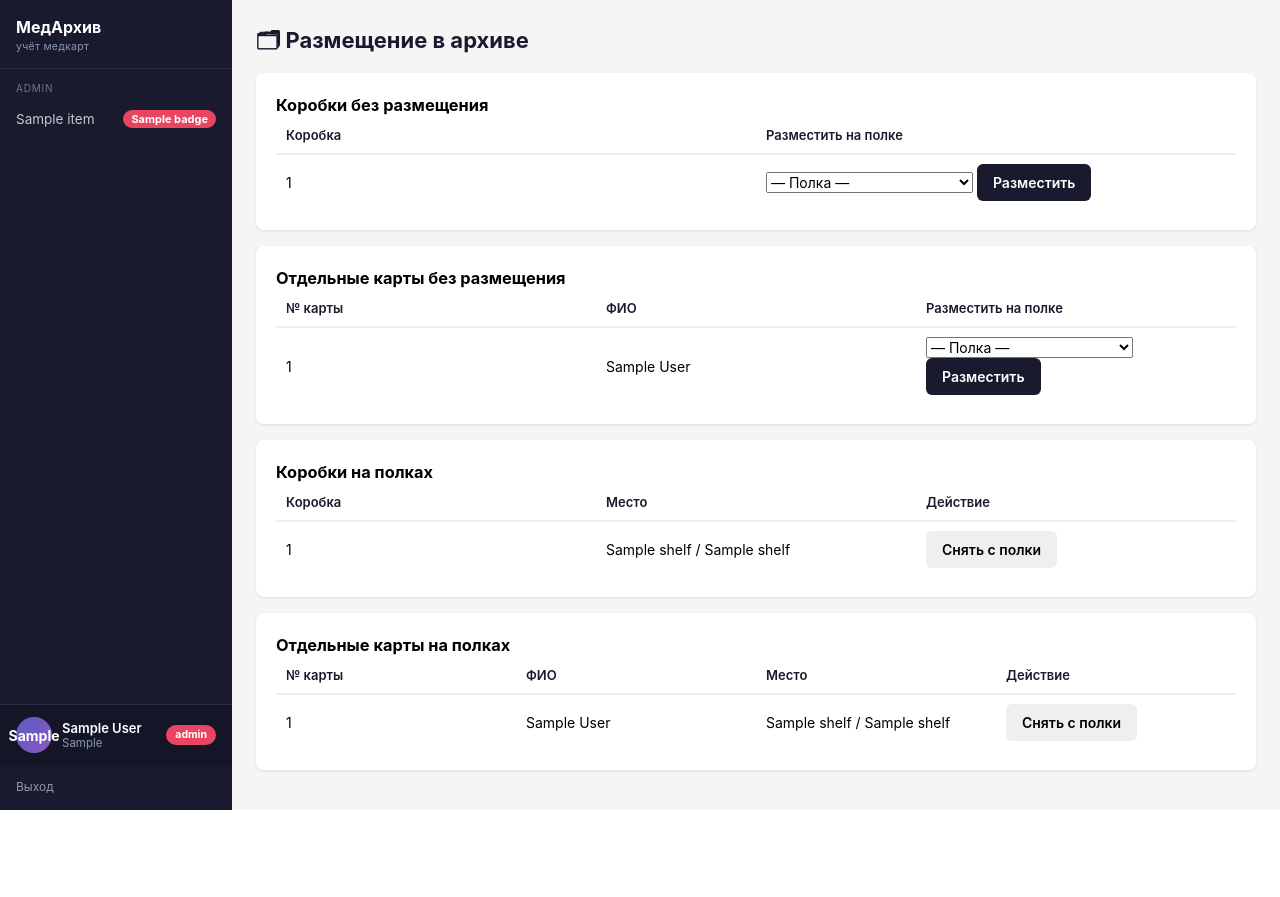
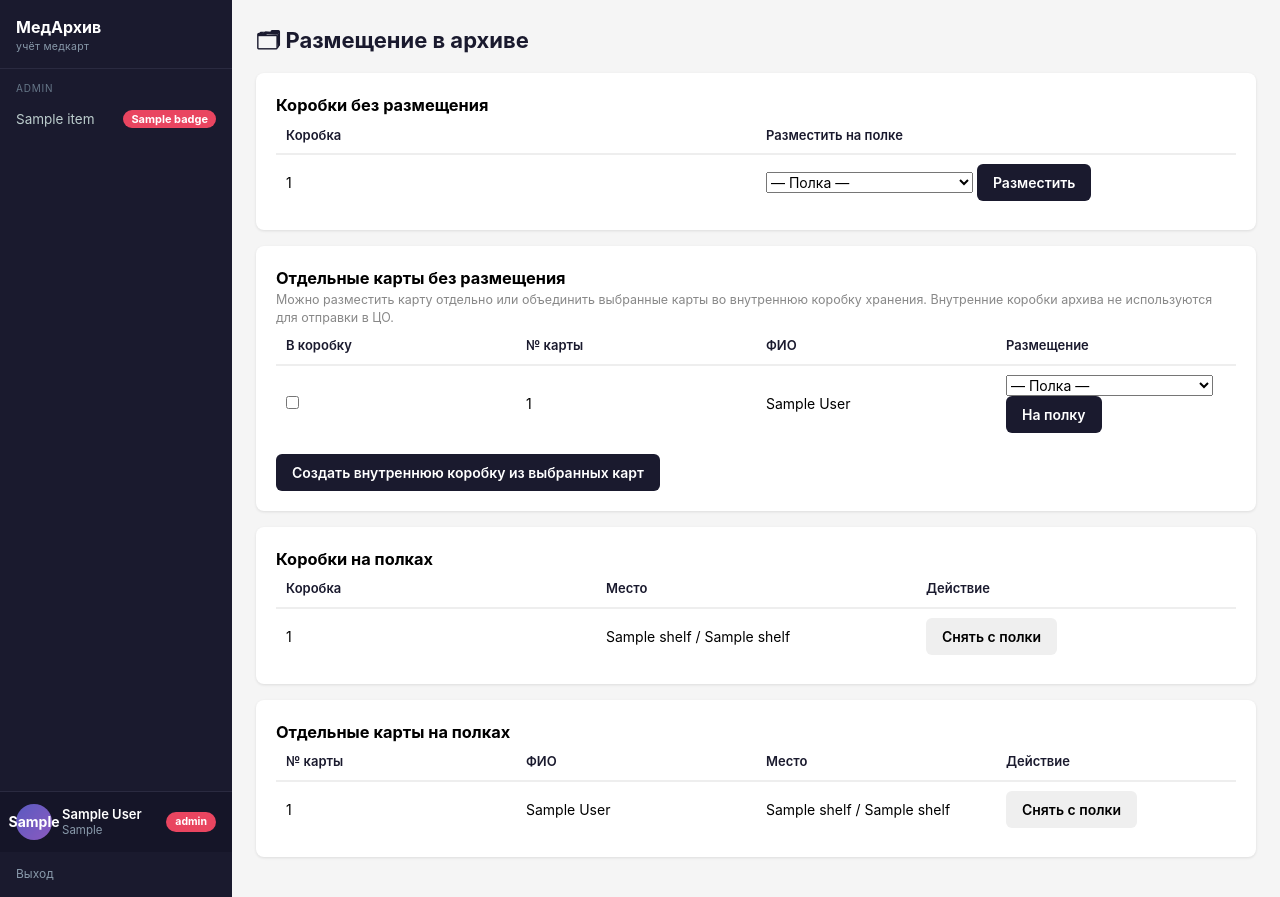
Before and after one commit to destorrr/medarchive, a FastAPI app: template src/medarchive/templates/postgresql_placement.html in a window 1280 px wide. Before the commit the page ends 810 px from the top, so only its background shows below. Run offline with FastAPI, Linux system fonts and the light colour scheme; the template is opened without the code that fills it: most values are stand-ins (such as "Sample title", 1, 10 or a date in 2020); some libraries are stand-ins or nearby versions.

Commit message:
Add internal archive box packing to placement page

```diff
--- a/src/medarchive/templates/postgresql_placement.html
+++ b/src/medarchive/templates/postgresql_placement.html
@@ -22,21 +22,30 @@
 </div>
 <div class="card">
     <h3>Отдельные карты без размещения</h3>
-    {% if cards and shelves %}
-    <table class="data"><thead><tr><th>№ карты</th><th>ФИО</th><th>Разместить на полке</th></tr></thead><tbody>
-    {% for card in cards %}<tr><td>{{ card.card_number }}</td><td>{{ card.full_name }}</td><td>
+    {% if cards %}
+    <p class="muted">Можно разместить карту отдельно или объединить выбранные карты во внутреннюю коробку хранения. Внутренние коробки архива не используются для отправки в ЦО.</p>
+    <table class="data"><thead><tr><th>В коробку</th><th>№ карты</th><th>ФИО</th><th>Размещение</th></tr></thead><tbody>
+    {% for card in cards %}<tr>
+        <td><input type="checkbox" name="card_ids" value="{{ card.id }}" form="internal-box-form"></td>
+        <td>{{ card.card_number }}</td><td>{{ card.full_name }}</td><td>
+            {% if shelves %}
             <form method="post" action="/placement/card">
                 <input type="hidden" name="card_id" value="{{ card.id }}">
                 <select name="shelf_id" required><option value="">— Полка —</option>
                     {% for shelf in shelves %}<option value="{{ shelf.id }}">{{ shelf.section_name }} / {{ shelf.shelf_name }}</option>{% endfor %}
                 </select>
-            <button class="btn btn-primary" type="submit">Разместить</button>
+                <button class="btn btn-primary" type="submit">На полку</button>
             </form>
-    </td></tr>{% endfor %}
+            {% else %}<span class="muted">Полки не настроены</span>{% endif %}
+        </td>
+    </tr>{% endfor %}
     </tbody></table>
-    {% elif cards %}<p class="muted">Сначала администратор должен настроить архивные полки.</p>
+    <form id="internal-box-form" method="post" action="/placement/new-internal-box" style="margin-top:12px">
+        <button class="btn btn-primary" type="submit">Создать внутреннюю коробку из выбранных карт</button>
+    </form>
     {% else %}<p class="muted">Нет отдельных карт, ожидающих размещения.</p>{% endif %}
 </div>
+
 <div class="card">
     <h3>Коробки на полках</h3>
     {% if placed_boxes %}
```
Lines whose indentation alone changed are shown as unchanged.
